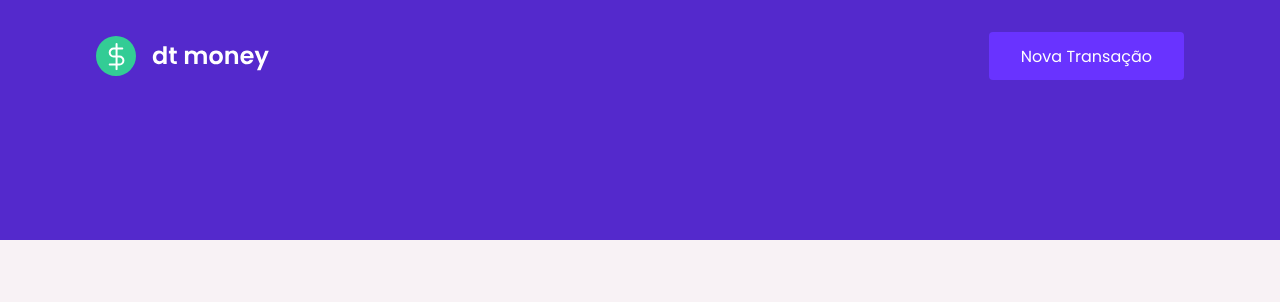
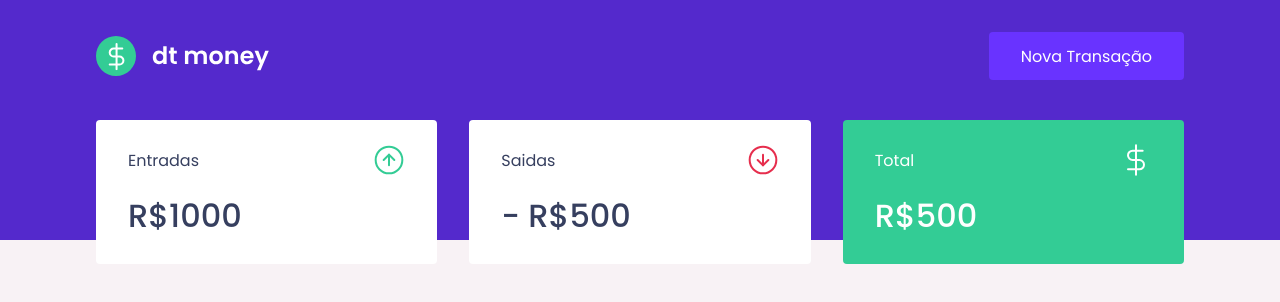
Before and after one commit to ecanomaximo/dtmoney, a React (Create React App) app: page / in a window 1280 px wide. Shown: the top 302 px of the page. Built offline with nearby package versions, Linux system fonts and the light colour scheme.

Commit message:
add dashboard and summary folders

```diff
--- a/public/index.html
+++ b/public/index.html
@@ -14,7 +14,7 @@
 
     <title>dtmoney</title>
 
-    <link href="https://fonts.googleapis.com/css2?family=Poppins:wght@400;600&display=swap" rel="stylesheet">
+    <link href="https://fonts.googleapis.com/css2?family=Poppins:wght@400;500;600&display=swap" rel="stylesheet">
   </head>
   <body>
     <noscript>You need to enable JavaScript to run this app.</noscript>
--- a/src/App.tsx
+++ b/src/App.tsx
@@ -1,3 +1,4 @@
+import { Dashboard } from "./components/Dashboard";
 import { Header } from "./components/Header";
 import { GlobalStyle } from "./styles/global";
 
@@ -5,6 +6,7 @@
   return (
     <>
       <Header />
+      <Dashboard />
       <GlobalStyle />
     </>
   );
--- /dev/null
+++ b/src/components/Dashboard/index.tsx
@@ -0,0 +1,12 @@
+import { Summary } from '../Summary'
+
+import {Container} from './styles'
+
+export function Dashboard() {
+    return(
+        <Container>
+            <Summary />
+        </Container>
+
+    )
+}
--- /dev/null
+++ b/src/components/Dashboard/styles.ts
@@ -0,0 +1,8 @@
+import styled from 'styled-components'
+
+export const Container = styled.main`
+    max-width: 1120px;
+    margin: 0 auto;
+    padding: 2.5rem 1rem;
+
+`;
--- a/src/components/Header/index.tsx
+++ b/src/components/Header/index.tsx
@@ -5,7 +5,7 @@
     return  (
         <Container>
             <Content>
-                <img src={logoImg} alt="" />
+                <img src={logoImg} alt="dt money" />
                 <button>
                     Nova Transação
                 </button>
--- /dev/null
+++ b/src/components/Summary/index.tsx
@@ -0,0 +1,39 @@
+import icomeImg from '../../assets/income.svg'
+import outcomeImg from '../../assets/outcome.svg'
+import totalImg from '../../assets/total.svg'
+
+import { Container } from "./styles";
+
+export function Summary(){
+    return(
+        <Container>
+            <div>
+                <header>
+                    <p>Entradas</p>
+                    <img src={icomeImg} alt="Entradas" />
+                </header>
+                <strong>
+                    R$1000
+                </strong>
+            </div>
+            <div>
+                <header>
+                    <p>Saidas</p>
+                    <img src={outcomeImg} alt="Saidas" />
+                </header>
+                <strong>
+                    - R$500
+                </strong>
+            </div>
+            <div className="highlight-background">
+                <header>
+                    <p>Total</p>
+                    <img src={totalImg} alt="Total" />
+                </header>
+                <strong>
+                    R$500
+                </strong>
+            </div>
+        </Container>
+    )
+}
--- /dev/null
+++ b/src/components/Summary/styles.ts
@@ -0,0 +1,36 @@
+import styled from 'styled-components'
+
+export const Container = styled.div`
+    display: grid;
+    grid-template-columns: repeat(3, 1fr);
+    gap: 2rem;
+    margin-top: -10rem;
+
+    div {
+        background: var(--shape);
+        padding: 1.5rem 2rem;
+        border-radius: 0.25rem;
+        color: var(--text-title);
+
+        header {
+            display: flex;
+            align-items: center;
+            justify-content: space-between;
+        }
+
+        strong {
+            display: block;
+            margin-top: 1rem;
+            font-size: 2rem;
+            font-weight: 500;
+            line-height: 3rem;
+        }
+
+        &.highlight-background {
+            background: var(--green);
+            color: #fff;
+        }
+
+    }
+
+`;
--- a/src/styles/global.ts
+++ b/src/styles/global.ts
@@ -4,6 +4,7 @@
     :root{
         --background: #f0f2f5;
         --red: #E52E40;
+        --green:#33CC95;
         --blue: #5429CC;
 
         --blue-light: #6933FF;
```
